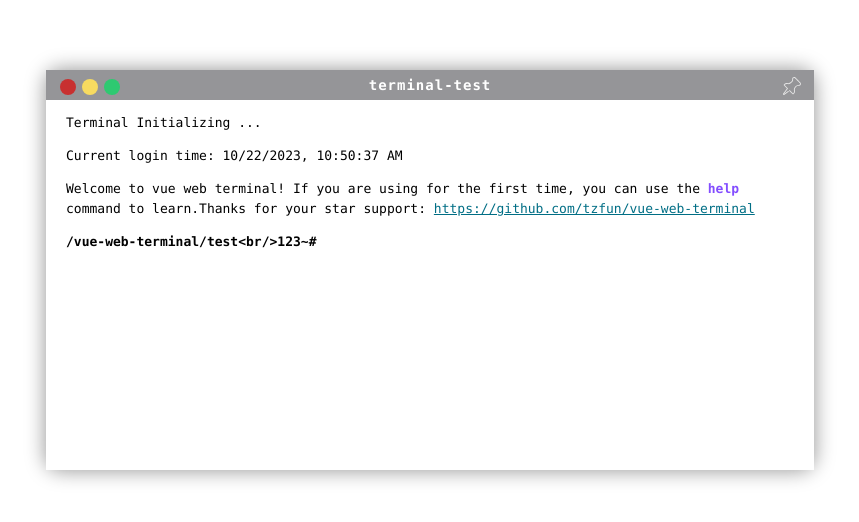
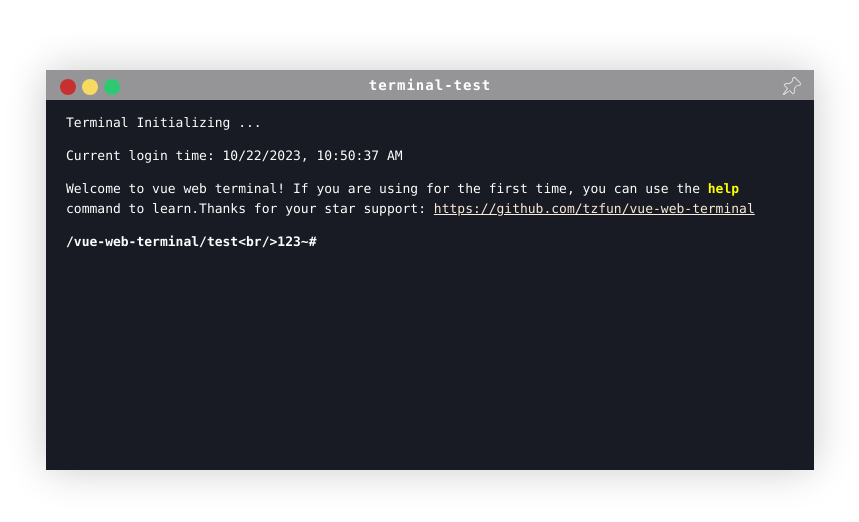
Before and after one commit to tzfun/vue-web-terminal, a Vue app: page / in a window 1280 px wide. Shown: the top 522 px of the page, without its empty margins (54-913 px from the left). Built offline with nearby package versions, Linux system fonts and the light colour scheme.

Commit message:
feat 新增 light 主题 #58

```diff
--- a/index.html
+++ b/index.html
@@ -4,7 +4,7 @@
     <meta charset="UTF-8" />
 <!--    <link rel="icon" type="image/svg+xml" href="/vite.svg" />-->
     <meta name="viewport" content="width=device-width, initial-scale=1.0" />
-    <title>Vite + Vue + TS</title>
+    <title>vue-web-terminal demo</title>
   </head>
   <body>
     <div id="app"></div>
--- a/src/components/TEditor.vue
+++ b/src/components/TEditor.vue
@@ -60,17 +60,4 @@ defineExpose({
   width: 100%;
   height: 100%;
 }
-.t-close-btn {
-  color: #bba9a9;
-}
-.t-close-btn:hover {
-  color: #00ffff;
-}
-
-.t-save-btn {
-  color:#00b10e;
-}
-.t-save-btn:hover {
-  color: #befcff;
-}
 </style>
--- a/src/components/TViewerCode.vue
+++ b/src/components/TViewerCode.vue
@@ -22,7 +22,7 @@ defineProps({
                   v-model="message.content"
                   :options="TerminalInterface.getOptions().codemirror"/>
     </div>
-    <div v-else style="background: rgb(39 50 58);">
+    <div v-else class="t-code-default">
       <pre style="padding: 1em;margin: 0"><code style="font-size: 15px">{{ message.content }}</code></pre>
     </div>
   </div>
--- a/src/css/style.css
+++ b/src/css/style.css
@@ -235,6 +235,7 @@
 .t-help-msg {
     min-height: 20px;
     margin: -8px 0 10px 0;
+    color: var(--t-cmd-help-msg-color);
 }
 
 /*手机*/
@@ -289,11 +290,17 @@
     padding: 5px;
     overflow: auto;
     max-height: calc(100% - 60px);
+    background-color: var(--t-cmd-help-background-color);
+    color: var(--t-main-font-color);
+    box-shadow: var(--t-cmd-help-box-shadow);
 }
 
 .t-cmd-help code {
     border: none;
-    padding: 0;
+    padding: 2px 5px 2px 5px;
+    border-radius: 3px;
+    color: var(--t-cmd-help-code-font-color);
+    background-color: var(--t-cmd-help-code-background-color) !important;
 }
 
 .t-cmd-help-eg {
@@ -395,6 +402,8 @@ pre {
     padding: 0 5px;
     border: none;
     font-size: 15px;
+    color: var(--t-main-font-color);
+    background-color: var(--t-main-background-color);
 }
 
 .t-text-editor:focus-visible, .t-text-editor:focus {
@@ -408,6 +417,7 @@ pre {
     width: 100%;
     bottom: 0;
     left: 0;
+    background-color: var(--t-text-editor-floor-background-color);
 }
 
 .t-text-editor-floor-btn {
@@ -415,6 +425,19 @@ pre {
     outline: none;
     margin-top: 10px;
     cursor: pointer;
+    background-color: rgba(0, 0, 0, 0);
+}
+
+.t-close-btn {
+    color: var(--t-text-editor-floor-close-btn-color);
+}
+
+.t-save-btn {
+    color: var(--t-text-editor-floor-save-btn-color);
+}
+
+.t-text-editor-floor-btn:hover {
+    color: var(--t-text-editor-floor-btn-hover-color);
 }
 
 .t-disable-select {
@@ -457,9 +480,15 @@ pre {
     cursor: nwse-resize;
 }
 
-/*json viewer style*/
+.t-code-default {
+    background-color: var(--t-code-default-background-color);
+}
+
+/*--------------------------json viewer style------------------------*/
 .t-json-container .jv-container.jv-light {
     border: none;
+    background-color: var(--t-json-background-color);
+    color: var(--t-main-font-color);
 }
 
 .t-json-container .jv-container .jv-code,
@@ -472,6 +501,33 @@ pre {
     min-width: 300px;
 }
 
+.t-json-container .jv-container.jv-light .jv-item.jv-array,
+.t-json-container .jv-container.jv-light .jv-item.jv-object {
+    color: var(--t-json-value-obj-color);
+}
+
+.t-json-container .jv-container.jv-light .jv-key {
+    color: var(--t-main-font-color);
+}
+
+.t-json-container .jv-container.jv-light .jv-item.jv-boolean {
+    color: var(--t-json-value-bool-color);
+}
+
+.t-json-container .jv-container.jv-light .jv-item.jv-number {
+    color: var(--t-json-value-number-color);
+}
+
+.t-json-container .jv-container.jv-light .jv-ellipsis {
+    color: var(--t-main-font-color);
+    background-color: var(--t-json-ellipsis-background-color);
+}
+
+.t-json-container .jv-container .jv-more:after {
+    background: var(--t-json-more-background-webkit);
+    background: var(--t-json-more-background);
+}
+
 .t-json-deep-selector {
     margin-top: 8px;
     width: 75px;
@@ -480,6 +536,7 @@ pre {
     font-size: 10px;
     border-radius: 2px;
     cursor: pointer;
+    border: 1px solid var(--t-json-deep-selector-border-color);
 }
 
 .t-json-deep-selector:focus,
--- a/src/css/theme/dark.css
+++ b/src/css/theme/dark.css
@@ -1,7 +1,7 @@
 :root {
     --t-main-background-color: #191b24;
     --t-main-font-color: #fff;
-    --t-window-box-shadow: 0 0 20px 1px rgb(0 0 0 / 40%);
+    --t-window-box-shadow: 0 0 40px 1px rgb(0 0 0 / 20%);
     --t-header-background-color: #959598;
     --t-header-font-color: white;
     --t-cursor-color: #fff;
@@ -12,6 +12,24 @@
     --t-table-border: 1px dashed #fff;
     --t-selection-font-color: black;
     --t-selection-background-color: white;
+    --t-cmd-help-background-color: black;
+    --t-cmd-help-code-font-color: #fff;
+    --t-cmd-help-code-background-color: rgba(0, 0, 0, 0);
+    --t-cmd-help-msg-color: #ffffff87;
+    --t-cmd-help-box-shadow: 0px 0px 0px 4px rgb(255 255 255 / 20%);
+    --t-text-editor-floor-background-color: rgb(72 69 69);
+    --t-text-editor-floor-close-btn-color: #bba9a9;
+    --t-text-editor-floor-save-btn-color: #00b10e;
+    --t-text-editor-floor-btn-hover-color: #befcff;
+    --t-json-background-color: rgba(0, 0, 0, 0);
+    --t-json-value-obj-color: #bdadad;
+    --t-json-value-bool-color: #cdc83c;
+    --t-json-value-number-color: #f3c7fb;
+    --t-json-ellipsis-background-color: #674848;
+    --t-json-more-background-webkit: -webkit-linear-gradient(top, rgba(0, 0, 0, 0) 20%, rgb(255 255 255 / 10%) 100%);
+    --t-json-more-background: linear-gradient(to bottom, rgba(0, 0, 0, 0) 20%, rgb(255 255 255 / 10%) 100%);
+    --t-json-deep-selector-border-color: rgb(249 249 249 / 52%);
+    --t-code-default-background-color: rgb(39 50 58);
 }
 
 .t-header-pin:hover {
@@ -27,70 +45,3 @@
 .t-pre-numbering li {
     color: #AAA;
 }
-
-.t-cmd-help {
-    background-color: black !important;
-    color: white;
-    box-shadow: 0px 0px 0px 4px rgb(255 255 255 / 20%);
-}
-
-.t-cmd-help code {
-    color: white;
-    background-color: rgba(0, 0, 0, 0) !important;
-}
-
-.t-help-msg {
-    color: #ffffff87;
-}
-
-/*--------------------------text editor style------------------------*/
-.t-text-editor {
-    color: #fff;
-    background-color: var(--t-main-background-color);
-}
-
-.t-text-editor-floor {
-    background-color: rgb(72 69 69);
-}
-
-.t-text-editor-floor-btn {
-    color: white;
-    background-color: rgba(0, 0, 0, 0);
-}
-
-/*--------------------------json viewer style------------------------*/
-.t-json-container .jv-container.jv-light {
-    background-color: rgba(0, 0, 0, 0);
-    color: white;
-}
-
-.t-json-container .jv-container.jv-light .jv-item.jv-array,
-.t-json-container .jv-container.jv-light .jv-item.jv-object {
-    color: #bdadad;
-}
-
-.t-json-container .jv-container.jv-light .jv-key {
-    color: white;
-}
-
-.t-json-container .jv-container.jv-light .jv-item.jv-boolean {
-    color: #cdc83c;
-}
-
-.t-json-container .jv-container.jv-light .jv-item.jv-number {
-    color: #f3c7fb;
-}
-
-.t-json-container .jv-container.jv-light .jv-ellipsis {
-    color: white;
-    background-color: #674848;
-}
-
-.t-json-container .jv-container .jv-more:after {
-    background: -webkit-linear-gradient(top, rgba(0, 0, 0, 0) 20%, rgb(255 255 255 / 10%) 100%);
-    background: linear-gradient(to bottom, rgba(0, 0, 0, 0) 20%, rgb(255 255 255 / 10%) 100%);
-}
-
-.t-json-deep-selector {
-    border: 1px solid rgb(249 249 249 / 52%);
-}
--- a/src/css/theme/light.css
+++ b/src/css/theme/light.css
@@ -1,15 +1,33 @@
 :root {
     --t-main-background-color: #fff;
     --t-main-font-color: #000;
-    --t-window-box-shadow: 0 0 20px 1px rgb(0 0 0 / 40%);
-    --t-header-background-color: #959598;
+    --t-window-box-shadow: 0 0 40px 1px rgb(0 0 0 / 20%);
+    --t-header-background-color: #b59a72;
     --t-header-font-color: white;
     --t-cursor-color: #000;
     --t-cmd-key-color: #834dff;
     --t-cmd-arg-color: #c0c0ff;
-    --t-link-color: #006e85;
+    --t-link-color: #02505e;
     --t-link-hover-color: #17b2d2;
     --t-table-border: 1px dashed #565151;
     --t-selection-font-color: white;
     --t-selection-background-color: #2a2626;
+    --t-cmd-help-background-color: white;
+    --t-cmd-help-code-font-color: rgba(0,0,0,.8);
+    --t-cmd-help-code-background-color: #f7f7f9;
+    --t-cmd-help-msg-color: #c5a5a5;
+    --t-cmd-help-box-shadow: 0px 0px 0px 4px rgb(0 0 0 / 20%);
+    --t-text-editor-floor-background-color: rgba(0,0,0,.1);
+    --t-text-editor-floor-close-btn-color: #9a7070;
+    --t-text-editor-floor-save-btn-color: #00b10e;
+    --t-text-editor-floor-btn-hover-color: #652222;
+    --t-json-background-color: rgba(0, 0, 0, 0);
+    --t-json-value-obj-color: #bdadad;
+    --t-json-value-bool-color: #cdc83c;
+    --t-json-value-number-color: #a625be;
+    --t-json-ellipsis-background-color: #f5f5f5;
+    --t-json-more-background-webkit: -webkit-linear-gradient(top, rgba(0, 0, 0, 0) 20%, rgb(255 255 255 / 10%) 100%);
+    --t-json-more-background: linear-gradient(to bottom, rgba(0, 0, 0, 0) 20%, rgb(255 255 255 / 10%) 100%);
+    --t-json-deep-selector-border-color: rgb(249 249 249 / 52%);
+    --t-code-default-background-color: rgb(227 239 248);
 }
```
Also changed, not shown: test/App.vue (+2 -1 lines).
